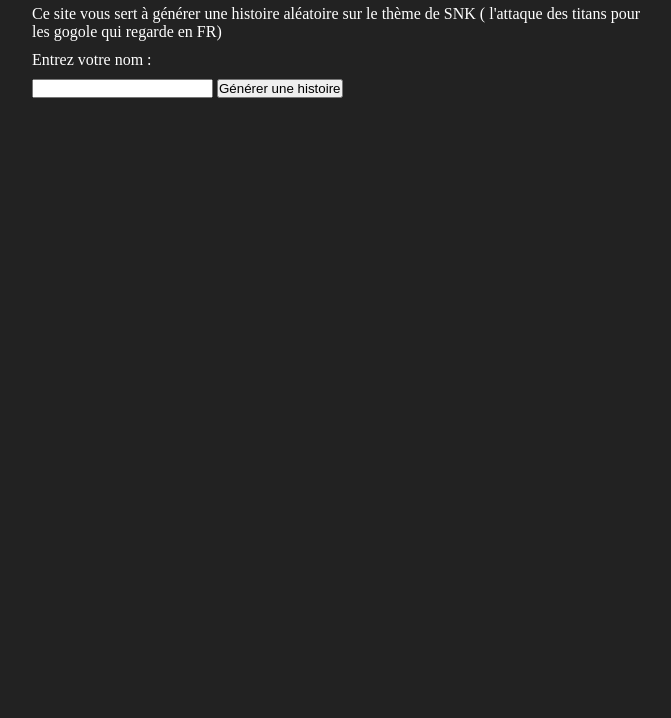
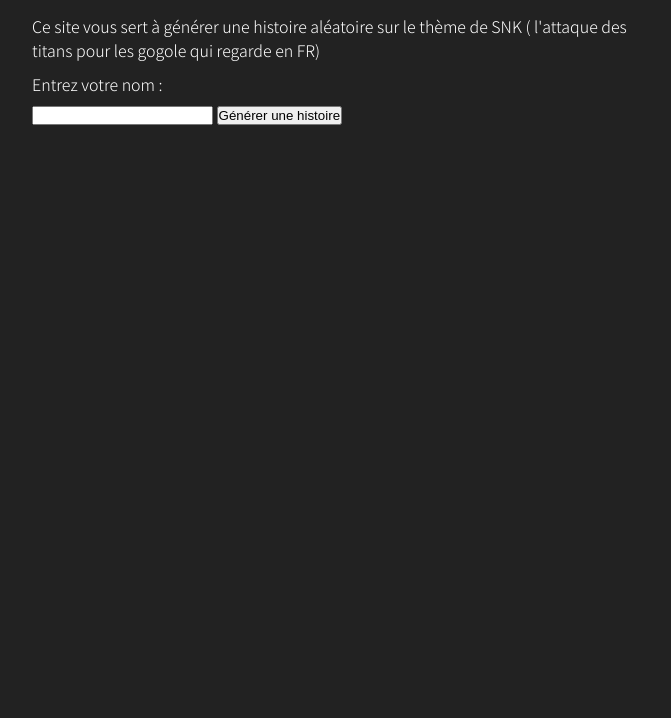
Before and after one commit to Noziho/Projet-G-n-rateur-d-histoires-al-atoires, a plain HTML site: page index.html in a window 1280 px wide. Shown: the part 82-800 px from the top of the page, without its empty margins (298-969 px from the left). Drawn offline with Linux system fonts and the light colour scheme.

```diff
--- a/style.css
+++ b/style.css
@@ -1,3 +1,5 @@
+@import url('https://fonts.googleapis.com/css2?family=Noto+Sans+JP:wght@300&display=swap');
+
 html {
     font-size: 62.5%;
 }
@@ -12,6 +14,7 @@
     background: #222;
     color: white;
     font-size: 1.6rem;
+    font-family: 'Noto Sans JP', sans-serif;
 }
 
 .container {
```
